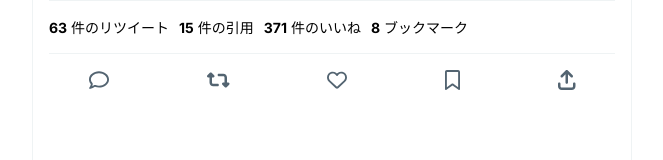
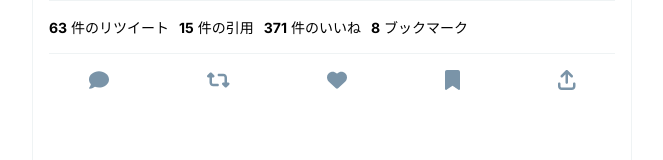
Before and after one commit to richardimaoka/twitter-clone-2, a Next.js app in the folder next/: page / in a window 1280 px wide. Shown: the part 175-335 px from the top of the page, without its empty margins (308-971 px from the left). Built offline with nearby package versions, Linux system fonts and the light colour scheme.

Commit message:
solid icons

```diff
--- a/next/app/components/TweetView.tsx
+++ b/next/app/components/TweetView.tsx
@@ -5,12 +5,10 @@ import { FontAwesomeIcon } from "@fortawesome/react-fontawesome";
 import {
   faRetweet,
   faArrowUpFromBracket,
-} from "@fortawesome/free-solid-svg-icons";
-import {
   faComment,
   faHeart,
   faBookmark,
-} from "@fortawesome/free-regular-svg-icons";
+} from "@fortawesome/free-solid-svg-icons";
 
 export const TweetView = () => {
   //https://twitter.com/TwitterJP/status/1570218396775481344
--- a/next/app/components/style.module.css
+++ b/next/app/components/style.module.css
@@ -72,5 +72,5 @@
 .icon {
   display: inline-block;
   font-size: 20px;
-  color: rgb(83, 100, 113);
+  color: rgb(122, 148, 168);
 }
```
